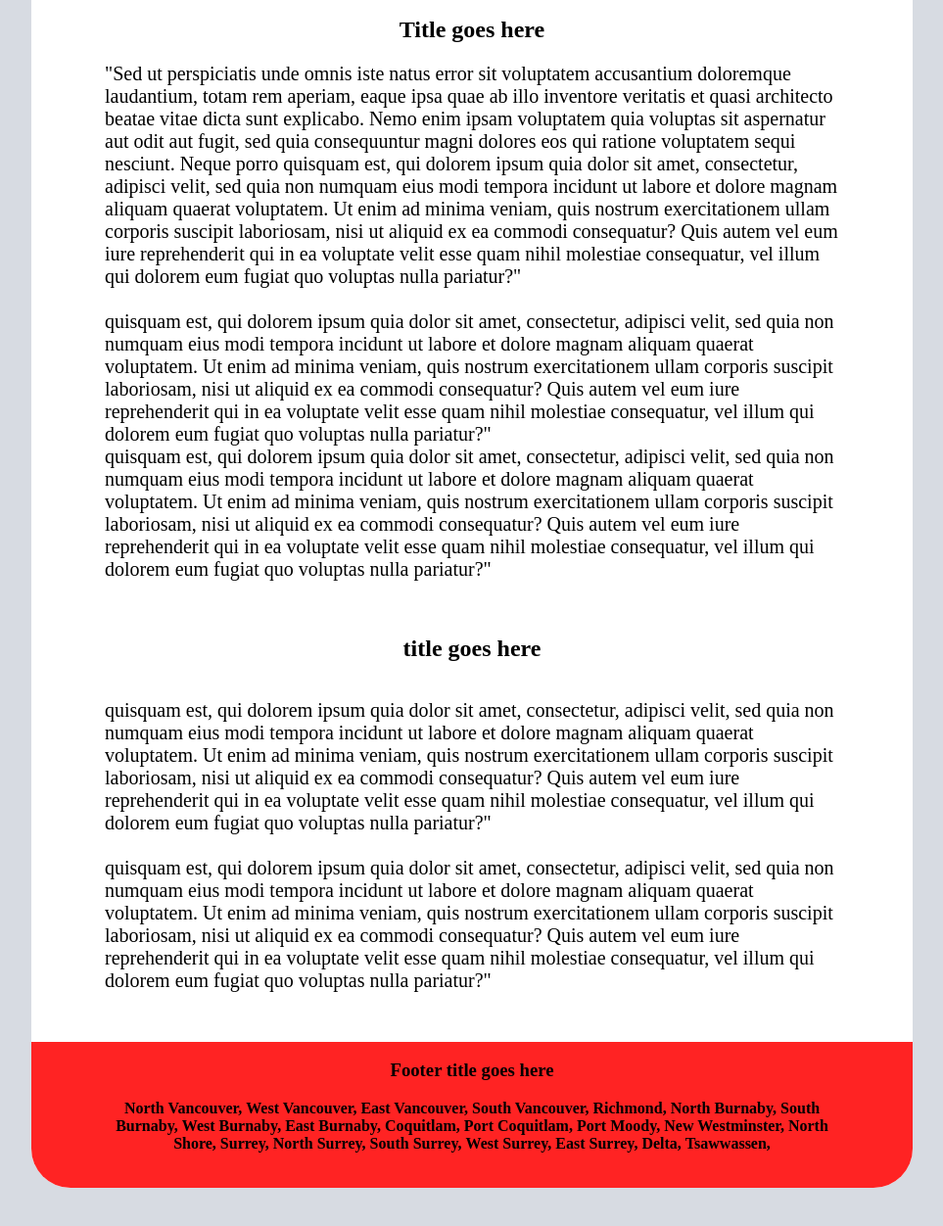
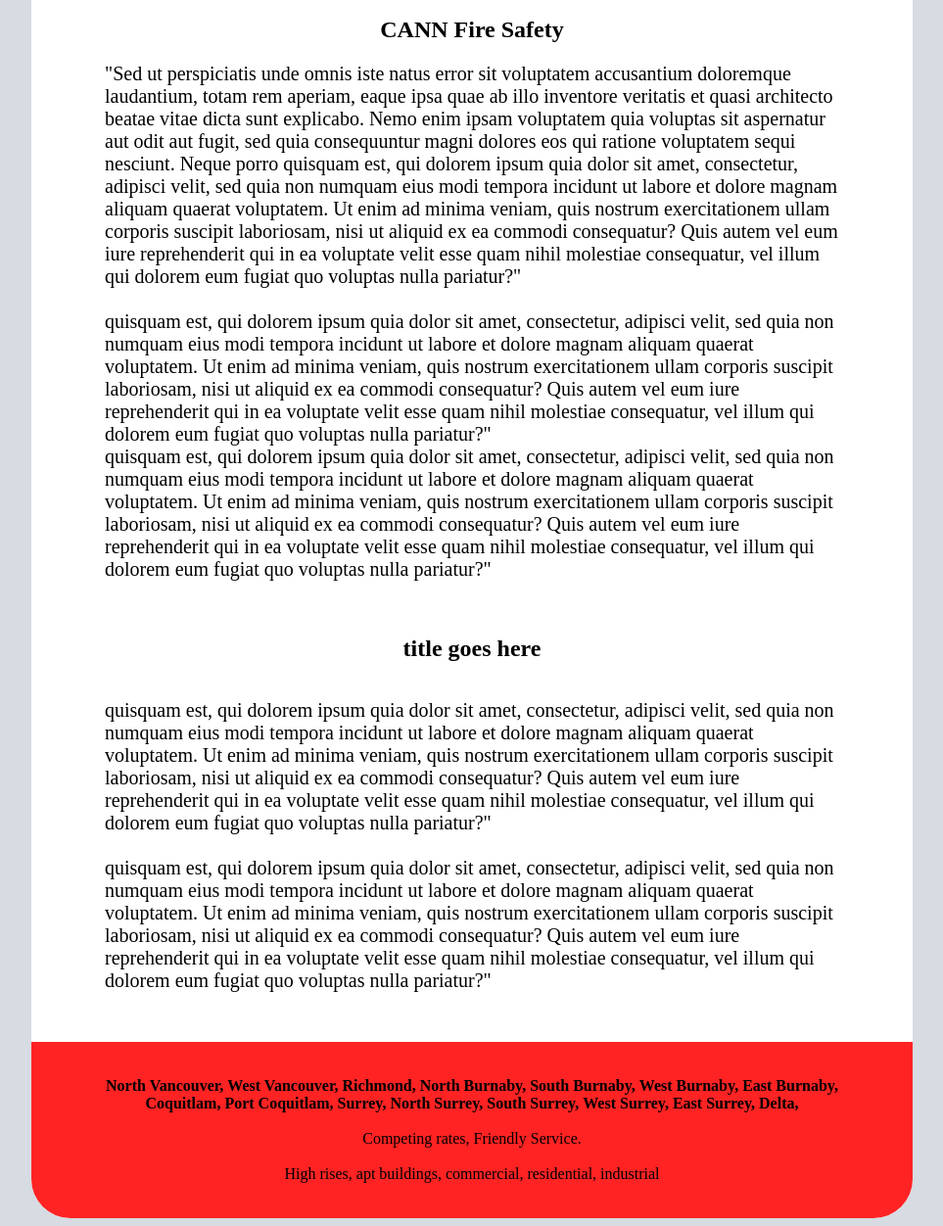
Before and after one commit to firesafety/firesafety.github.io, a plain HTML site: page index.html in a window 1280 px wide. Shown: the part 493-1745 px from the top of the page at 98% size, without its empty margins (158-1121 px from the left). Before the commit the page ends 1714 px from the top, so only its background shows below. Drawn offline with Linux system fonts and the light colour scheme.

Commit message:
text changes

```diff
--- a/index.html
+++ b/index.html
@@ -171,8 +171,8 @@
 
 <header class=" col-12 col-m-12 header">
 
- <h1 style="text-align:center;">Professional Fire Safety Expert</h1>
-   <center>the best fire protection service for your property, from Vancouver to Alberta</center>
+ <h1 style="text-align:center;">Professional Fire Safety Plans</h1>
+   <center>Professional Fire safety plans, Fire safety plans for your business , from Van to Cranbrook </center>
 
 
 
@@ -212,7 +212,7 @@
 
 
 <p>
-        <h1 style="text-align:center;">Title goes here</h1>
+        <h1 style="text-align:center;">CANN Fire Safety</h1>
     </p>
 <p style="margin:auto;font-size:20px">
 "Sed ut perspiciatis unde omnis iste natus error sit voluptatem accusantium doloremque laudantium, totam rem aperiam, eaque ipsa
@@ -268,11 +268,10 @@
 
 
 <footer class=" col-12 col-m-12 home nav">
-    <h3 style="text-align:center;">Footer title goes here</h3>
+    <br>
+<br>
 <p style="text-align:center;margin:auto;"><strong>North Vancouver,</strong>
 <strong>West Vancouver,</strong>
-<strong>East Vancouver,</strong>
-<strong>South Vancouver,</strong>
 <strong>Richmond,</strong>
 <strong>North Burnaby,</strong>
 <strong>South Burnaby,</strong>
@@ -280,22 +279,20 @@
 <strong>East Burnaby,</strong>
 <strong>Coquitlam,</strong>
 <strong>Port Coquitlam,</strong>
-<strong>Port Moody,</strong>
-<strong>New Westminster,</strong>
- <strong>North Shore,</strong>
- <strong>Surrey,</strong>
+<strong>Surrey,</strong>
  <strong>North Surrey,</strong>
  <strong>South Surrey,</strong>
  <strong>West Surrey,</strong>
  <strong>East Surrey,</strong>
- <strong>Delta,</strong>
- <strong>Tsawwassen,</strong>
-
-  </p>
-    <br>
+ <strong>Delta,</strong> </p>
     <br>
 
-
+<center>Competing rates, Friendly Service.
+<br>
+<br>
+High rises, apt buildings, commercial, residential, industrial</center>
+<br>
+<br>
 </footer>
 
 </main>
```
